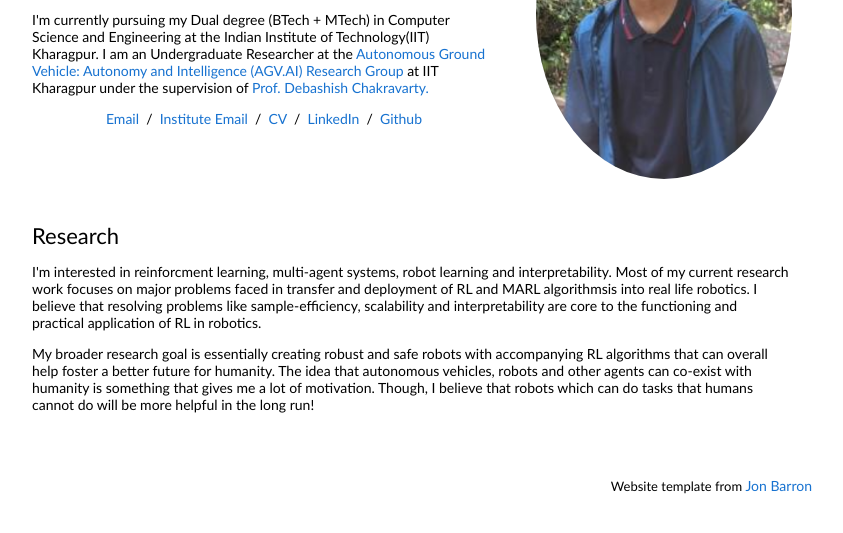
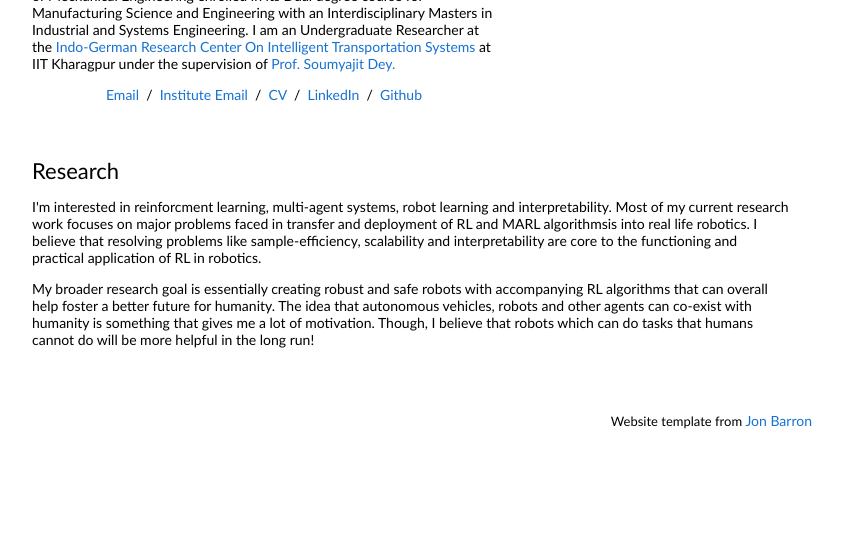
Before and after one commit to PritishSaha92/PritishSaha, a plain HTML site: page index.html in a window 1280 px wide. Shown: the part 179-712 px from the top of the page, without its empty margins (228-1071 px from the left). Drawn offline with Linux system fonts and the light colour scheme.

```diff
--- a/index.html
+++ b/index.html
@@ -26,7 +26,7 @@
                 <p>I'm a visiting research student at <a href="https://www.clvrai.com/">Cognitive Learning for Vision and Robotics Lab (CLVR)</a> at KAIST, under the guidance of <a href="https://clvrai.com/web_lim/">Prof. Joseph J. Lim</a>.
                 </p>
                 <p>
-                  I'm currently pursuing my Dual degree (BTech + MTech) in Computer Science and Engineering at the Indian Institute of Technology(IIT) Kharagpur. I am an Undergraduate Researcher at the <a href="http://www.agv.iitkgp.ac.in/">Autonomous Ground Vehicle: Autonomy and Intelligence (AGV.AI) Research Group</a> at IIT Kharagpur under the supervision of <a href="https://www.iitkgp.ac.in/department/MI/faculty/mi-dc">Prof. Debashish Chakravarty. </a></p>
+                  I'm currently pursuing my Dual degree (BTech + MTech) in the Department of Mechanical Engineering enrolled in its Dual degree course for Manufacturing Science and Engineering with an Interdisciplinary Masters in Industrial and Systems Engineering. I am an Undergraduate Researcher at the <a href="https://cse.iitkgp.ac.in/resgrp/hiprc/mmv/homepage.html">Indo-German Research Center On Intelligent Transportation Systems</a> at IIT Kharagpur under the supervision of <a href="https://cse.iitkgp.ac.in/~soumya/">Prof. Soumyajit Dey. </a></p>
                 <p style="text-align:center">
                   <a href="mailto:pritish171@gmail.com">Email</a> &nbsp;/&nbsp;
                   <a href="mailto:pritish.saha@kgpian.iitkgp.ac.in">Institute Email</a> &nbsp;/&nbsp;
```
Also changed, not shown: data/Me.png (deleted), 1 other file.
